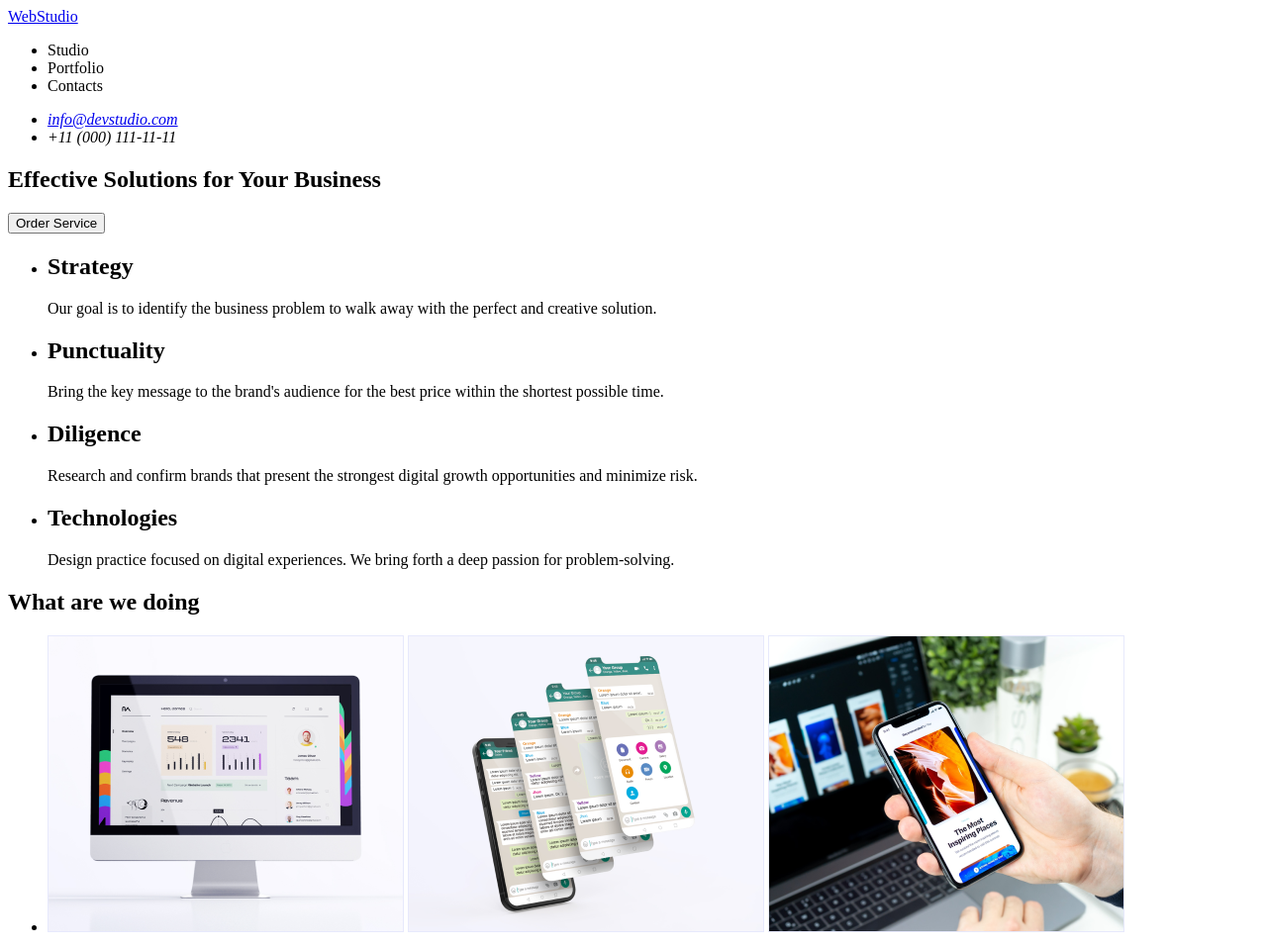
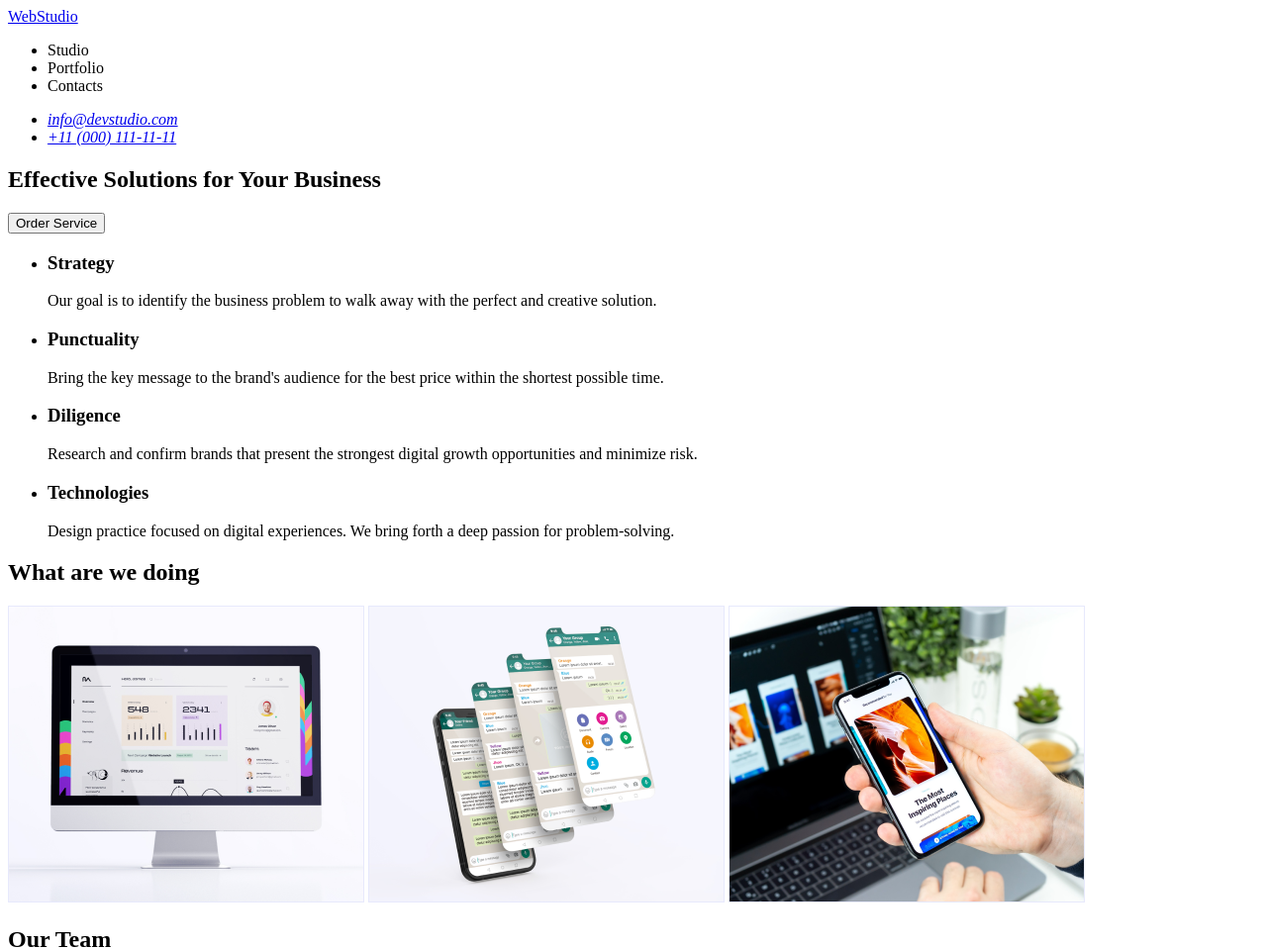
Before and after one commit to softfoxonly/goit-markup-hw-01, a plain HTML site: page index.html in a window 1280 px wide. Shown: the top 959 px of the page at 99% size. Drawn offline with Linux system fonts and the light colour scheme.

Commit message:
Homework01

```diff
--- a/index.html
+++ b/index.html
@@ -11,15 +11,15 @@
         <nav>
             <a href="./index.html">WebStudio</a>
             <ul>
-                <li><a href="#"></a>Studio</li>
-                <li><a href="#"></a>Portfolio</li>
-                <li><a href="#"></a>Contacts</li>
+                <li><a href="Stufio"></a>Studio</li>
+                <li><a href="Portfolio"></a>Portfolio</li>
+                <li><a href="Contacts"></a>Contacts</li>
             </ul>
         </nav>
         <address>
             <ul>
                 <li><a href="mailto:info@devstudio.com">info@devstudio.com</a></li>
-                <li><a href="tel:+110001111111"></a>+11 (000) 111-11-11</li>
+                <li><a href="tel:+110001111111">+11 (000) 111-11-11</a></li>
             </ul>
         </address>
     </header>
@@ -33,20 +33,20 @@
          <section>
         <ul>
             <li>
-                <h2>Strategy</h2>
+                <h3>Strategy</h3>
                 <p>Our goal is to identify the business
                 problem to walk away with the perfect and creative solution.</p>
             </li>
             <li>
-                <h2>Punctuality</h2>
+                <h3>Punctuality</h3>
                 <p>Bring the key message to the brand's audience for the best price within the shortest possible time.</p>
             </li>
             <li>
-                <h2>Diligence</h2>
+                <h3>Diligence</h3>
                 <p>Research and confirm brands that present the strongest digital growth opportunities and minimize risk.</p>
             </li>
             <li>
-                <h2>Technologies</h2>
+                <h3>Technologies</h3>
                 <p>Design practice focused on digital experiences. We bring forth a deep passion for problem-solving.</p>
             </li>
         </ul>
@@ -54,13 +54,9 @@
     <!-- section 3-->
     <section>
         <h2>What are we doing</h2>
-        <ul>
-            <li>
-                <img src="we-are-doing-1.png" alt="monitor" width="360">
-                <img src="we-are-doing-2.png" alt="telephome with open program" width="360">
-                <img src="we-are-doing-3.png" alt="telephone" width="360">
-            </li>
-        </ul>
+        <img src="we-are-doing-1.png" alt="monitor" width="360">
+        <img src="we-are-doing-2.png" alt="telephome with open program" width="360">
+        <img src="we-are-doing-3.png" alt="telephone" width="360">
     </section>
     <!-- section 4-->
     <section>
```
